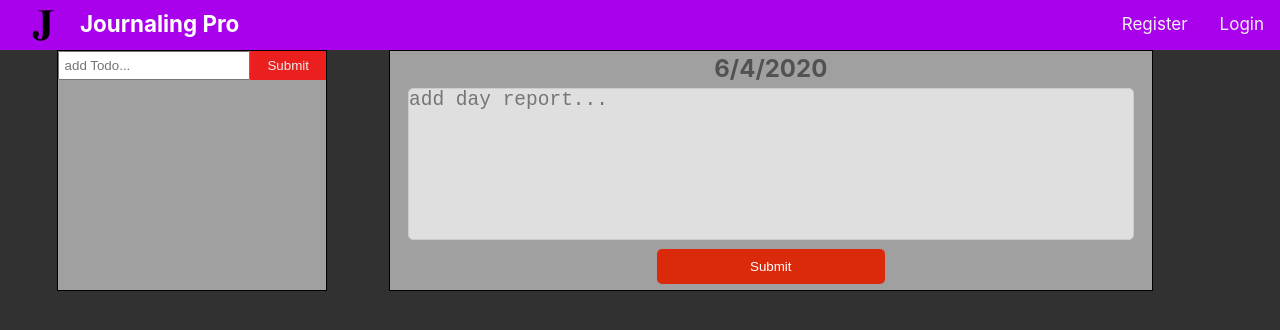
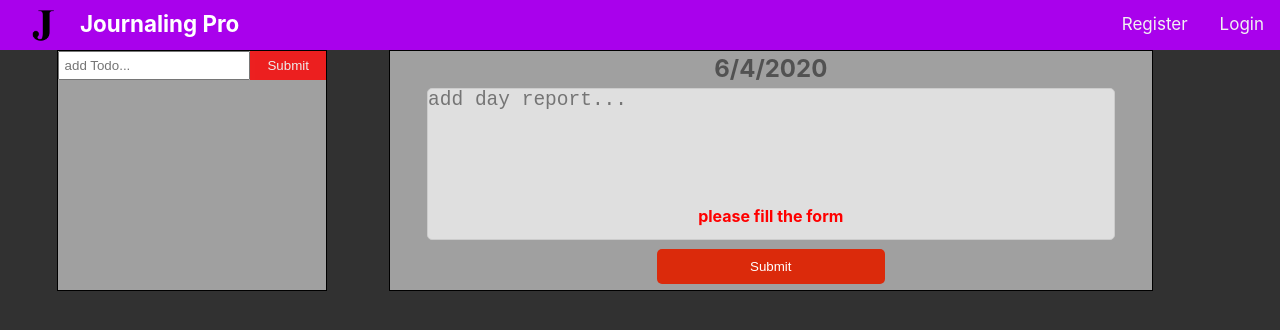
Before and after one commit to akiosTerr/Journaling-Pro, a React (Create React App) app: page / in a window 1280 px wide. Shown: the top 330 px of the page. Built offline with nearby package versions, Linux system fonts and the light colour scheme; no server answers.

Commit message:
fixed centering of empty form error notifier

```diff
--- a/src/components/addReport.js
+++ b/src/components/addReport.js
@@ -31,13 +31,14 @@ export default class AddReport extends Component {
 		return (
 			<form onSubmit={this.onSubmit} className='addReportForm grid-item'>
 				<p id='date-p'>{this.props.date}</p>
+				<div className='emptNotifier'>
 					<p
-					id='emptNotifier'
 						ref={(emptNotifier) => {
 							this.emptyNotifier = emptNotifier;
 						}}>
 						please fill the form
 					</p>
+				</div>
 				<textarea
 					onChange={this.onChange}
 					name='content'
--- a/src/components/style/journalApp.css
+++ b/src/components/style/journalApp.css
@@ -78,7 +78,7 @@ body {
 #report-text {
 	background: rgb(223, 223, 223);
 	color: rgb(0, 0, 0);
-	width: 95%;
+	width: 90%;
 	font-size: 1.5em;
 	margin: 2px auto;
 	line-height: 1.2em;
@@ -103,16 +103,22 @@ body {
 	margin: 3px;
 }
 
-#emptNotifier {
-	display: none;
-	margin: 5px auto;
-	font-weight: 400;
-	text-align: center;
-	padding: 5px;
-	width: 150px;
+.emptNotifier {
+	display: block;
+	position: relative;
+}
+
+.emptNotifier p {
+	font-weight: 650;
+	margin: 0;
 	color: red;
-	border: 1px solid white;
+	left: 50%;
+	top: 130px;
+	position: absolute;
+	transform: translate(-50%, -50%)
 }
+
+
 
 #subbtn {
 	background-color: rgb(219, 42, 11);
```
Lines whose indentation alone changed are shown as unchanged.
